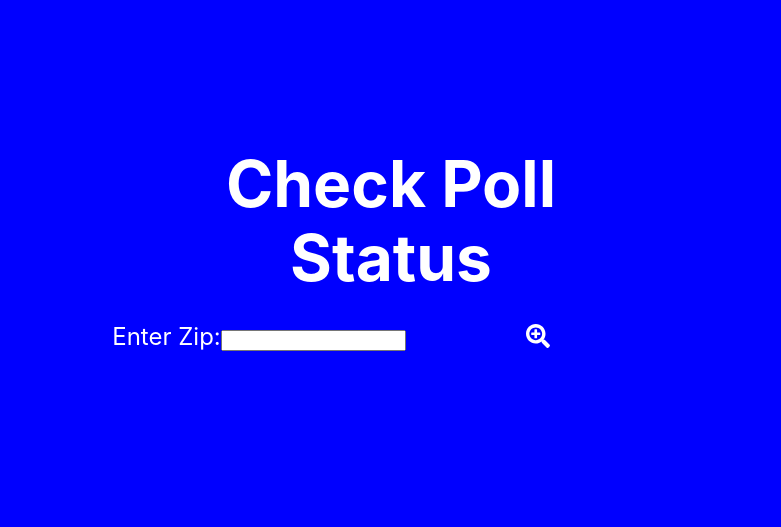
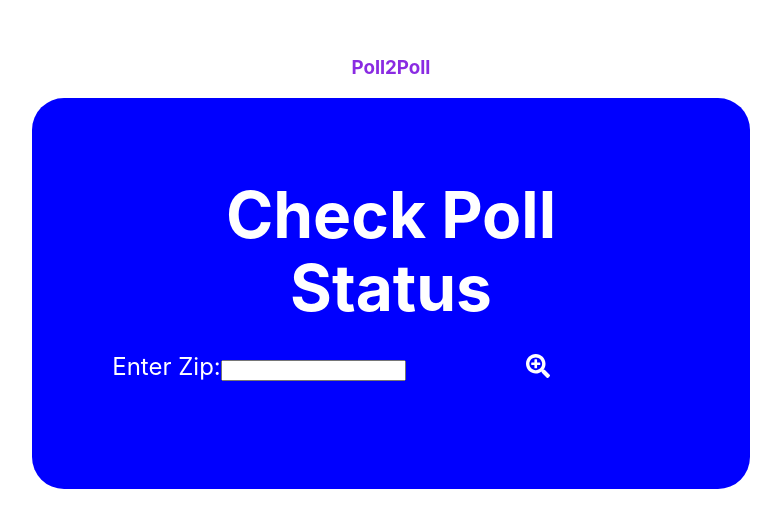
Before and after one commit to dejohn-lab/poll2poll, a Next.js app: page / in a window 1280 px wide. Shown: the part 137-664 px from the top of the page, without its empty margins (249-1030 px from the left). Built offline with nearby package versions, Linux system fonts and the light colour scheme.

Commit message:
home screen

```diff
--- a/pages/index.js
+++ b/pages/index.js
@@ -1,4 +1,6 @@
 import Head from 'next/head'
+import Link from 'next/link'
+
 import styles from '../styles/Home.module.css'
 import {FontAwesomeIcon}from '@fortawesome/react-fontawesome'
 import {faSearchPlus}from '@fortawesome/free-solid-svg-icons'
@@ -10,8 +12,11 @@ export default function Home() {
         <title>:</title>
         <link rel="icon" href="/favicon.ico" />
       </Head>
-
       <main className={styles.main}>
+    <div className={styles.p2p}>
+    <h3>Poll2Poll</h3>
+    </div>
+      <div className={styles.pollbox}>
         <h1 className={styles.title}>
           Check Poll
         </h1>
@@ -19,15 +24,23 @@ export default function Home() {
           Status
         </h1>
 
+
         <p className={styles.description}>
             <label for="name">Enter Zip:</label>
 
 <input type="number" id="name" name="name" required
        minLength="5" maxLength="5" size="10"></input>
 
-       <div className={styles.fontW}> <FontAwesomeIcon icon={faSearchPlus} />
+      <div className={styles.fontW}>
+        <Link href="/listings">
+          <a><FontAwesomeIcon icon={faSearchPlus} /></a>
+        </Link>
+
         </div></p>
+      </div>
+
         </main>
+
     </div>
   )
 }
--- /dev/null
+++ b/pages/listings.js
@@ -0,0 +1,3 @@
+export default function(){
+    return(<h1>Listing</h1>)
+}
--- a/styles/Home.module.css
+++ b/styles/Home.module.css
@@ -2,17 +2,26 @@
   min-height: 100vh;
   padding: 0 0.5rem;
   display: flex;
-  background-color: blue;
+  background-color:white;
   flex-direction: column;
   justify-content: center;
   align-items: center;
+}
+.pollbox {
+  background-color:blue;
+  padding: 5em;
+  border-radius: 2em 2em 2em 2em;
+}
+.p2p{
+  margin: -0px ;
+  color: blueviolet;
 }
 
 .main {
   padding: 5rem 0;
   flex: 1;
   display: flex;
-  color: white;
+  color:white;
   flex-direction: column;
   justify-content: center;
   align-items: center;
@@ -38,7 +47,7 @@
 }
 
 .title a {
-  color: #0070f3;
+  color: blueviolet;
   text-decoration: none;
 }
 
@@ -52,6 +61,7 @@
   margin: 0;
   line-height: 1.15;
   font-size: 4rem;
+  color:white;
 }
 
 .title,
```
